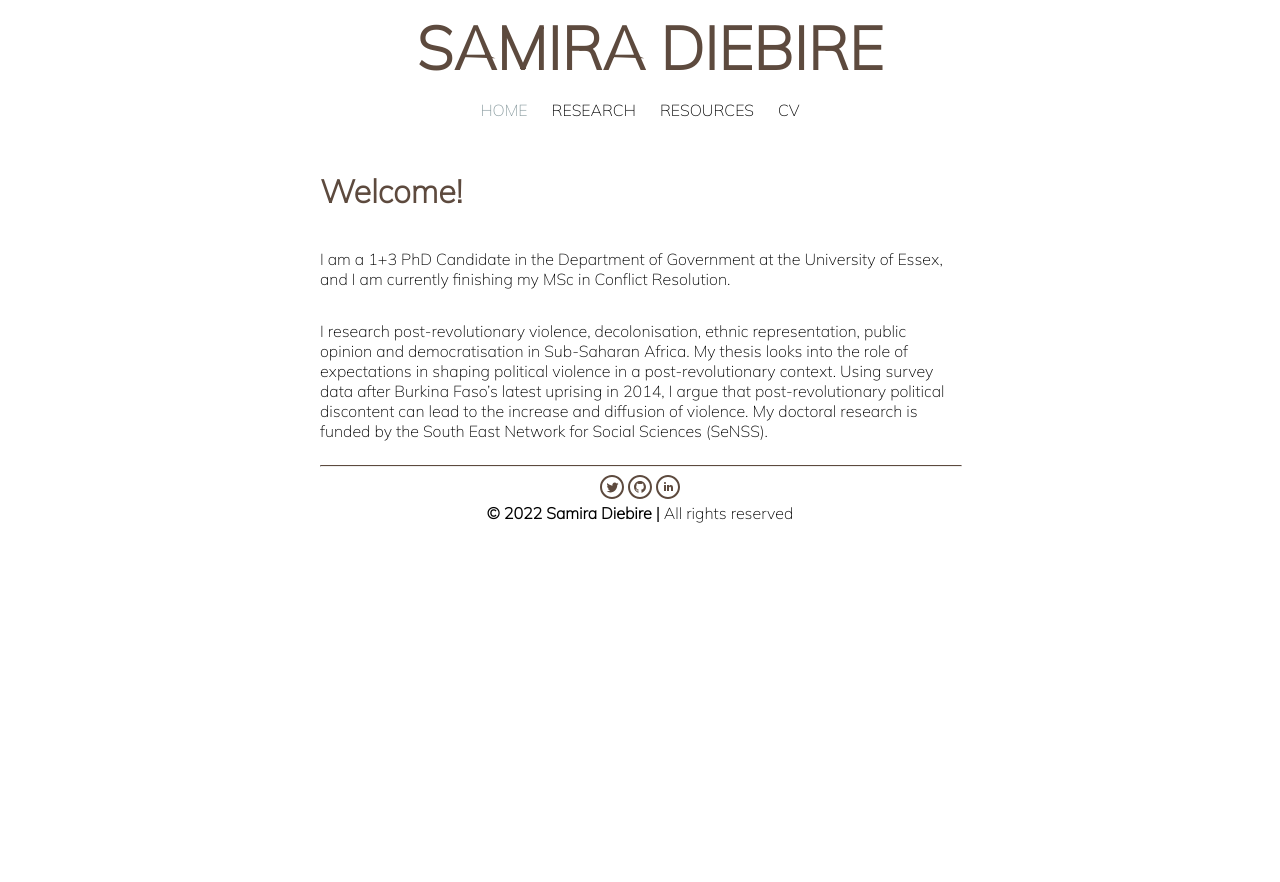
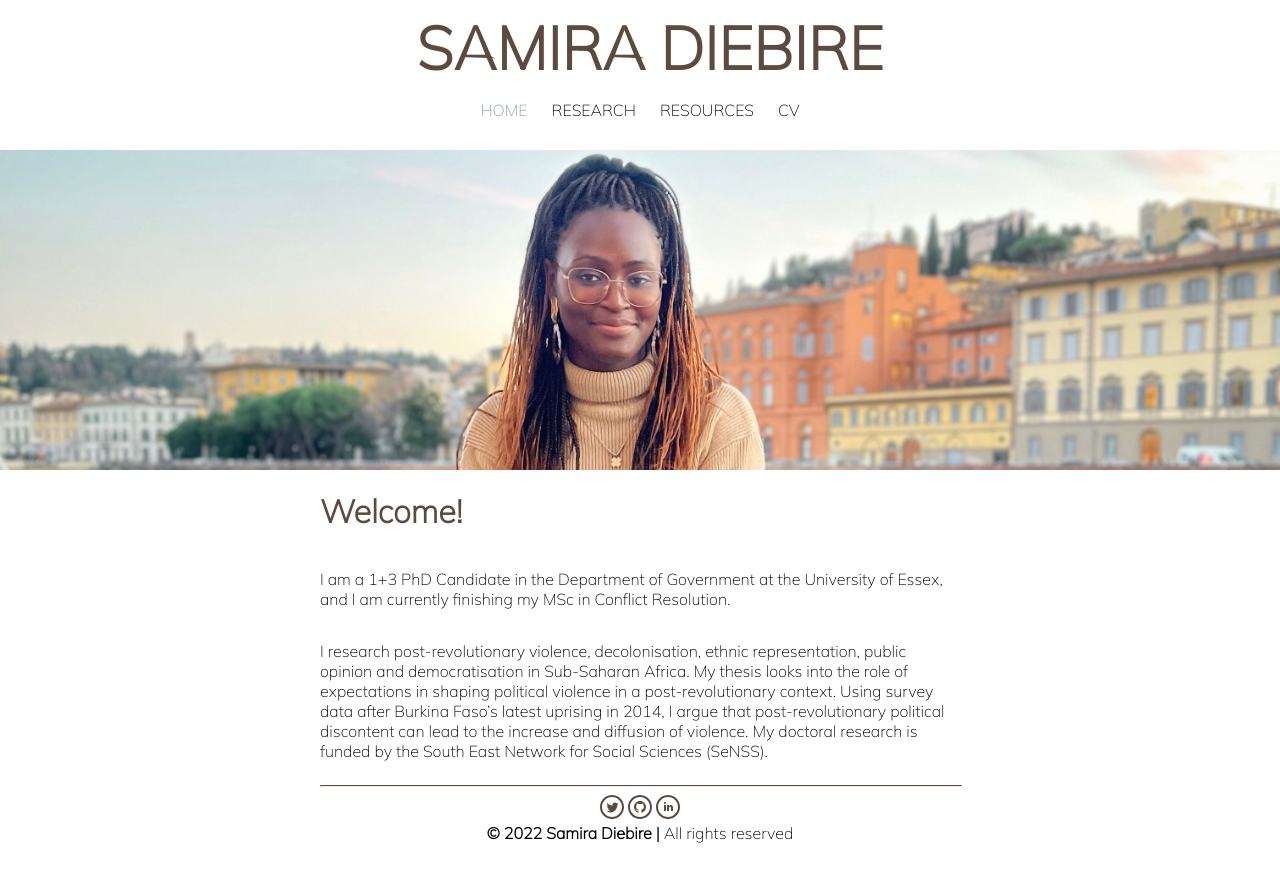
Before and after one commit to samiradiebire/samiradiebire.github.io, a Jekyll site: the page built from index.md, in a window 1280 px wide. Shown: the top 882 px of the page. Built offline with Jekyll 4.4.1, drawn with Linux system fonts in a browser that asks for light colours.

Commit message:
image on website

```diff
--- a/_layouts/default.html
+++ b/_layouts/default.html
@@ -34,6 +34,9 @@
             {% include navigation.html %}
         </header>
         <main>
+            {% if page.image != nil %}
+                <img src="{{ page.image }}" class="bg-img">
+            {% endif %}
             {{ content }}
         </main>
         <footer>
```
